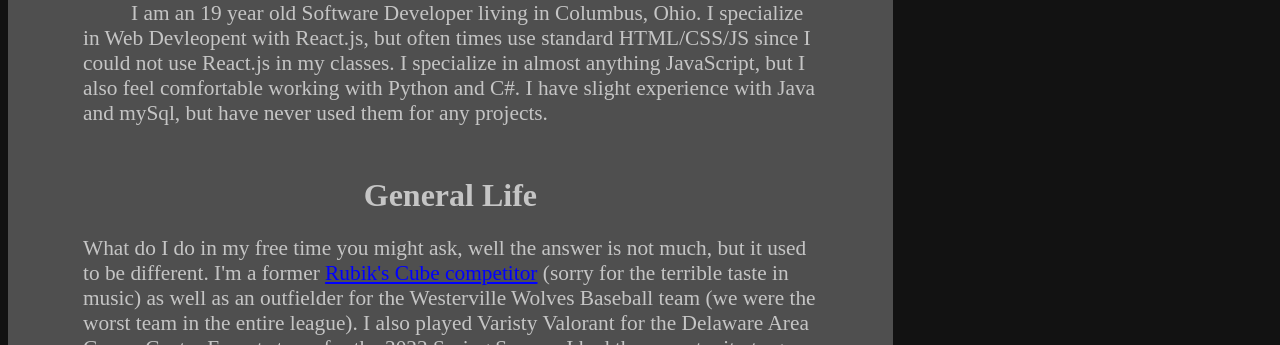
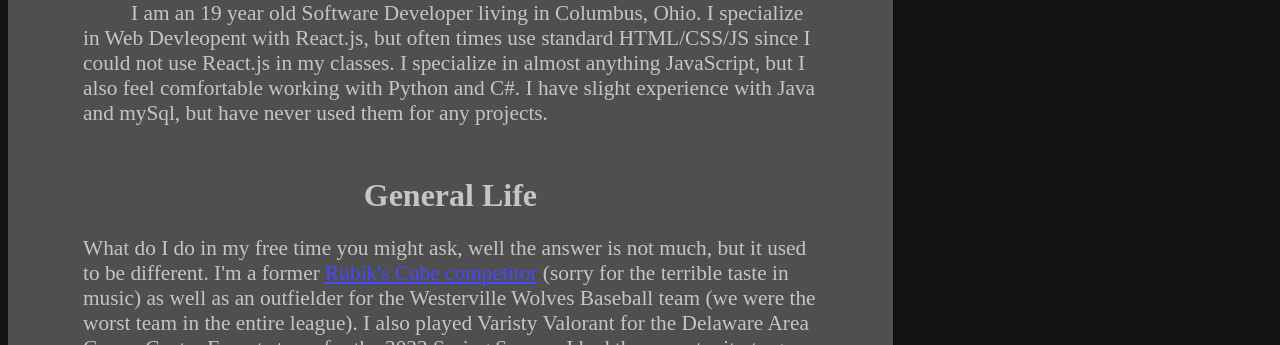
Before and after one commit to Matt4g/Portfolio, a plain HTML site: page public/index.html in a window 1280 px wide. Shown: the part 607-952 px from the top of the page. Drawn offline with nearby package versions, Linux system fonts and the light colour scheme; files that its build step writes are made by us from their sources.

Commit message:
change link colors to be brighter

```diff
--- a/public/style.css
+++ b/public/style.css
@@ -83,11 +83,11 @@ body {
   }
   a{
     text-decoration: underline;
-    color: rgb(0, 0, 255);
+    color: rgb(71, 71, 255);
   }
   a:hover{
     color: blue;
-  }f
+  }
 .tet{
   text-align: center;
   padding-top: 40px;
```
